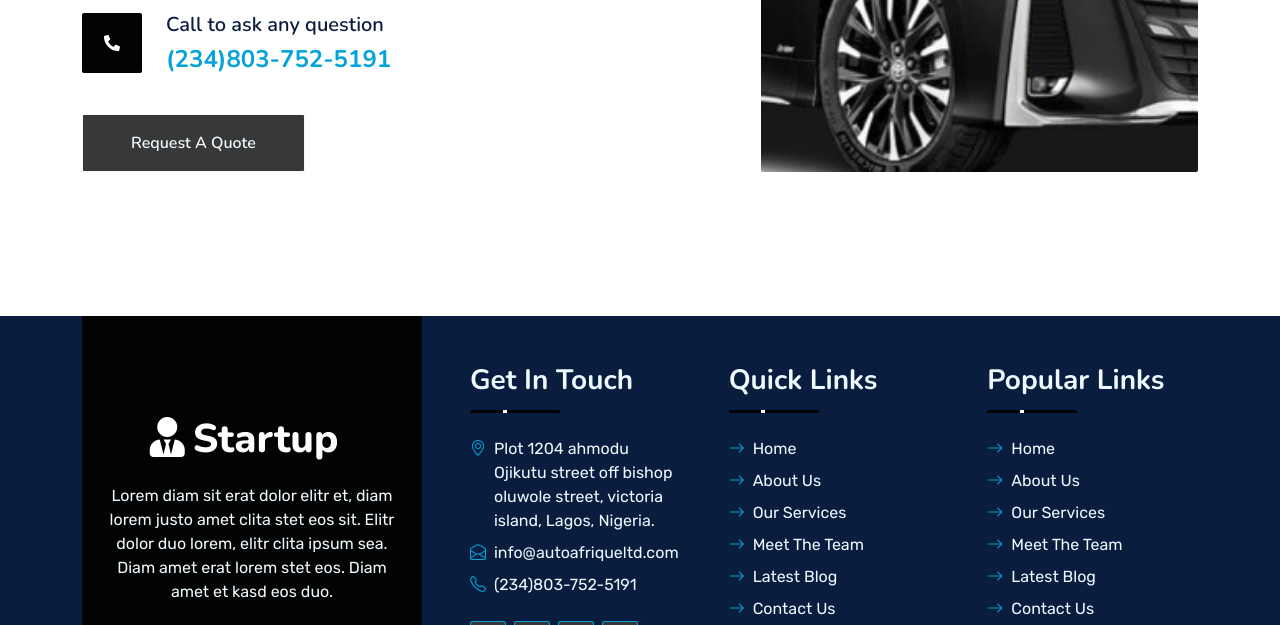
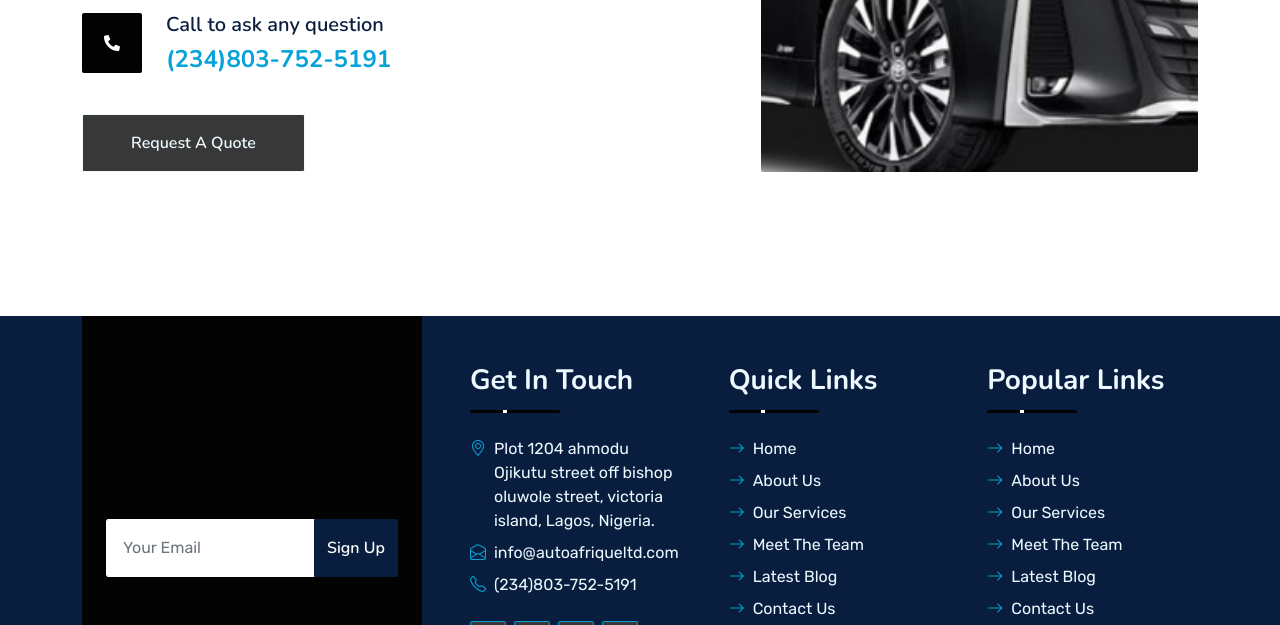
Before and after one commit to blessingsmart/AutoAfrique, a plain HTML site: page index.html in a window 1280 px wide. Shown: the part 1390-2015 px from the top of the page. Drawn offline with nearby package versions, Linux system fonts and the light colour scheme.

Commit message:
modified:   index.html

```diff
--- a/index.html
+++ b/index.html
@@ -739,10 +739,10 @@ If you're looking for a smarter, fresher, and more human approach to cars and mo
             <div class="row gx-5">
                 <div class="col-lg-4 col-md-6 footer-about">
                     <div class="d-flex flex-column align-items-center justify-content-center text-center h-100 bg-primary p-4">
-                        <a href="index.html" class="navbar-brand">
+                        <!-- <a href="index.html" class="navbar-brand">
                             <h1 class="m-0 text-white"><i class="fa fa-user-tie me-2"></i>Startup</h1>
                         </a>
-                        <p class="mt-3 mb-4">Lorem diam sit erat dolor elitr et, diam lorem justo amet clita stet eos sit. Elitr dolor duo lorem, elitr clita ipsum sea. Diam amet erat lorem stet eos. Diam amet et kasd eos duo.</p>
+                        <p class="mt-3 mb-4">Lorem diam sit erat dolor elitr et, diam lorem justo amet clita stet eos sit. Elitr dolor duo lorem, elitr clita ipsum sea. Diam amet erat lorem stet eos. Diam amet et kasd eos duo.</p> -->
                         <form action="">
                             <div class="input-group">
                                 <input type="text" class="form-control border-white p-3" placeholder="Your Email">
@@ -814,9 +814,9 @@ If you're looking for a smarter, fresher, and more human approach to cars and mo
                     <div class="d-flex align-items-center justify-content-center" style="height: 75px;">
                         <p class="mb-0">&copy; <a class="text-white border-bottom" href="#">AutoAfrique</a>. All Rights Reserved.
 
-						<!--/*** This template is free as long as you keep the footer author’s credit link/attribution link/backlink. If you'd like to use the template without the footer author’s credit link/attribution link/backlink, you can purchase the Credit Removal License from "https://htmlcodex.com/credit-removal". Thank you for your support. ***/-->
+						<!-- /*** This template is free as long as you keep the footer author’s credit link/attribution link/backlink. If you'd like to use the template without the footer author’s credit link/attribution link/backlink, you can purchase the Credit Removal License from "https://htmlcodex.com/credit-removal". Thank you for your support. ***/
 						Designed by <a class="text-white border-bottom" href="https://htmlcodex.com">HTML Codex</a></p>
-                        <br>Distributed By: <a class="border-bottom" href="https://themewagon.com" target="_blank">ThemeWagon</a>
+                        <br>Distributed By: <a class="border-bottom" href="https://themewagon.com" target="_blank">ThemeWagon</a> -->
                     </div>
                 </div>
             </div>
```
